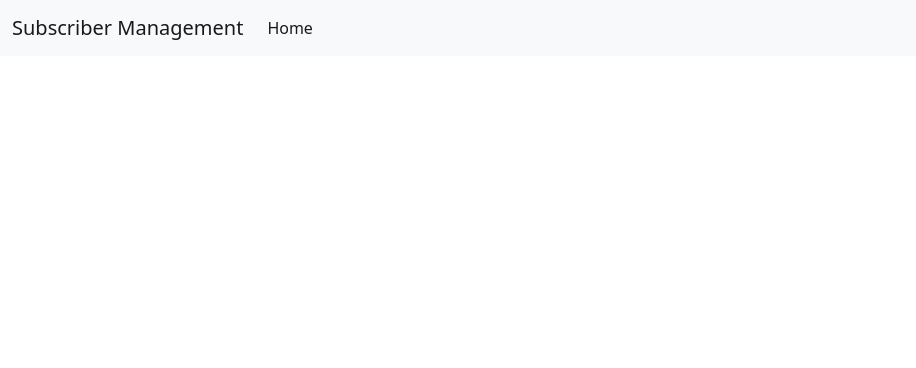
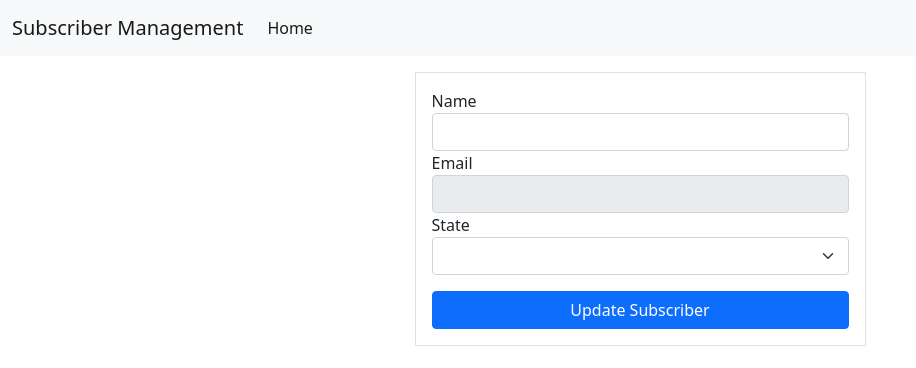
Before and after one commit to amitleuva1987/subscriber_management-front_end, a Vue app: page /subscriber/1 in a window 1280 px wide. Shown: the top 368 px of the page, without its empty margins (0-916 px from the left). Built offline with nearby package versions, Linux system fonts and the light colour scheme; no server answers.

Commit message:
Gave Finishing

```diff
--- a/package.json
+++ b/package.json
@@ -19,6 +19,7 @@
     "vee-validate": "^4.5.11",
     "vue": "^3.2.36",
     "vue-router": "^4.0.15",
+    "vue-sweetalert2": "^5.0.5",
     "yup": "^0.32.11"
   },
   "devDependencies": {
--- /dev/null
+++ b/src/components/EditSubscriber.vue
@@ -0,0 +1,92 @@
+<template>
+    <transition name="message">
+    <p v-if="message" class="text-white bg-success p-2 ">{{message}}</p>
+    </transition>
+    <transition name="message">
+    <p v-if="error_message" class="text-white bg-danger p-2">{{error_message}}</p>
+    </transition>
+    <Form @submit="update_subscriber" class="border border-grey p-3" :validation-schema="schema">
+        <div class="form-group">
+            <label>Name</label>
+            <Field type="text" class="form-control" name="fullname" v-model="name"/>
+            <ErrorMessage name="fullname" class="text-danger" />
+        </div>
+        <div class="form-group">
+            <label>Email</label>
+            <Field type="email" class="form-control" name="email" v-model="email" disabled="disabled"/>
+            <ErrorMessage name="email" class="text-danger" />
+        </div>
+        <div class="form-group">
+            <label>State</label>
+            <Field class="form-select" name="state" as="select" v-model="state">
+                <option value="active" selected="selected">active</option>
+                <option value="unsubscribed">unsubscribed</option>
+                <option value="junk">junk</option>
+                <option value="bounced">bounced</option>
+                <option value="unconfirmed">unconfirmed</option>
+            </Field>
+            <ErrorMessage name="state" class="text-danger" />
+        </div>
+        <button type="submit" class="btn btn-primary w-100 mt-3" :disabled="loading">
+            <span v-show="loading" class="spinner-border spinner-border-sm"></span>
+            <span>Update Subscriber</span>
+        </button>
+    </Form>
+</template>
+
+<script>
+import { mapActions } from 'pinia'
+import { useSubscriber } from '../stores/subscriber.js'
+import {Form, Field, ErrorMessage} from 'vee-validate'
+import * as yup from 'yup'
+
+export default {
+    name:'EditSubscriber',
+    components:{Form, Field, ErrorMessage},
+    props:['subscriber_id'],
+    data(){
+        const schema = yup.object({
+        fullname: yup.string().required().min(3),
+        email: yup.string().required().email(),
+        state: yup.string().required(),
+        });
+        return{
+            schema,
+            subscriber_id:'',
+            name:'',
+            email:'',
+            state:'',
+            message:'',
+            error_message:'',
+            loading:false,
+        }
+    },
+    created(){
+        this.subscriber_id = this.$route.params.id;
+        this.getASubscriber(this.subscriber_id).then(response => {
+                this.name = response.data.data.name
+                this.email = response.data.data.email
+                this.state = response.data.data.state
+        });
+    },
+    methods:{
+        ...mapActions(useSubscriber,['getASubscriber','updateSubscriber']),
+        update_subscriber()
+        {
+            this.loading = true;
+            this.updateSubscriber(this.subscriber_id,this.name,this.email,this.state).then(response => {
+                this.loading = false;
+                this.message = response.data.message
+                setTimeout(() => this.$router.push('/'), 2000)
+            }).catch(error => {
+                this.loading = false;
+                this.error_message = response.data.message
+            })
+        },
+        refreshSubscriber()
+        {
+            this.getAllSubscribers();
+        }
+    }
+}
+</script>
--- a/src/components/SubscriberComponent.vue
+++ b/src/components/SubscriberComponent.vue
@@ -9,7 +9,7 @@
                    <td>NAME</td>
                    <td>EMAIL</td>
                    <td>STATE</td>
-                   <td>ACTION</td>
+                   <td class="text-center">ACTION</td>
                </tr>
            </thead>
            <tbody>
@@ -18,7 +18,9 @@
                    <td>{{subscriber.name}}</td>
                    <td>{{subscriber.email}}</td>
                    <td>{{subscriber.state}}</td>
-                   <td><button class="btn btn-sm btn-danger" @click="remove_subscriber(subscriber.id)"><font-awesome-icon icon="trash" /></button> <button class="btn btn-sm btn-info"><font-awesome-icon icon="edit" /></button></td>
+                   <td class="text-center">
+                    <button class="btn btn-sm btn-danger" @click="remove_subscriber(subscriber.id)"><font-awesome-icon icon="trash" /></button>
+                    <RouterLink :to="{ name: 'subscriber', params: { id: subscriber.id } }" class="btn btn-sm btn-info" ><font-awesome-icon icon="edit" /></RouterLink></td>
                </tr>
            </tbody>
        </table>
--- a/src/router/index.js
+++ b/src/router/index.js
@@ -1,5 +1,6 @@
 import { createRouter, createWebHistory } from 'vue-router'
 import HomeView from '../views/HomeView.vue'
+import SubscriberView from '../views/Subscriber.vue'
 
 const router = createRouter({
   history: createWebHistory(import.meta.env.BASE_URL),
@@ -8,6 +9,11 @@ const router = createRouter({
       path: '/',
       name: 'home',
       component: HomeView
+    },
+    {
+      path:'/subscriber/:id',
+      name:'subscriber',
+      component:SubscriberView
     }
   ]
 })
--- a/src/stores/subscriber.js
+++ b/src/stores/subscriber.js
@@ -23,12 +23,31 @@ export const useSubscriber = defineStore({
             });
         },
 
-        async addSubscriber(name,email,state){
+        async addSubscriber(name,email,state)
+        {
             return await http.post('subscribers',{name:name,email:email,state:state}).then(response => {
                 return Promise.resolve(response);
             }).catch(error => {
                 return Promise.reject(error);
             });
+        },
+
+        async getASubscriber(id)
+        {
+            return await http.get('subscribers/'+id).then(response => {
+                return Promise.resolve(response);
+            }).catch(error => {
+                return Promise.reject(error);
+            });
+        },
+
+        async updateSubscriber(id,name,email,state)
+        {
+            return await http.put('subscribers/'+id,{name:name,email:email,state:state}).then(response => {
+                return Promise.resolve(response);
+            }).catch(error => {
+                return Promise.reject(error);
+            })
         }
     }
 })
--- /dev/null
+++ b/src/views/Subscriber.vue
@@ -0,0 +1,18 @@
+<template>
+    <div class="container my-3">
+        <div class="row justify-content-md-center">
+        <div class="col-sm-5">
+        <EditSubscriber :subscriber_id="$route.params.id"/>
+        </div>
+        </div>
+    </div>
+</template>
+
+<script>
+import EditSubscriber from '@/components/EditSubscriber.vue'
+
+export default {
+    name:'SubscriberView',
+    components:{EditSubscriber},
+}
+</script>
```
Also changed, not shown: 1 other file (tests, documents, lock files or other folders).
